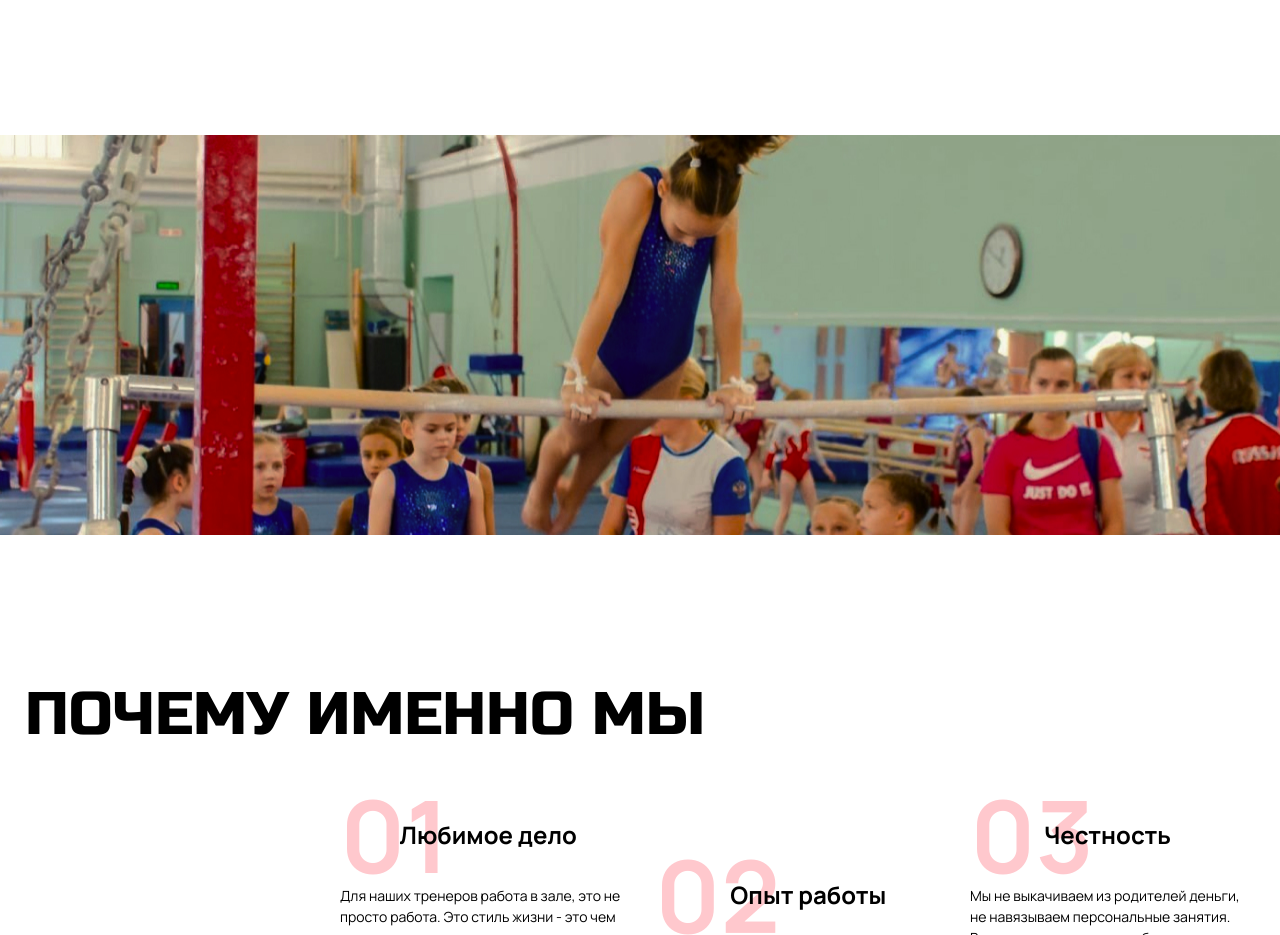
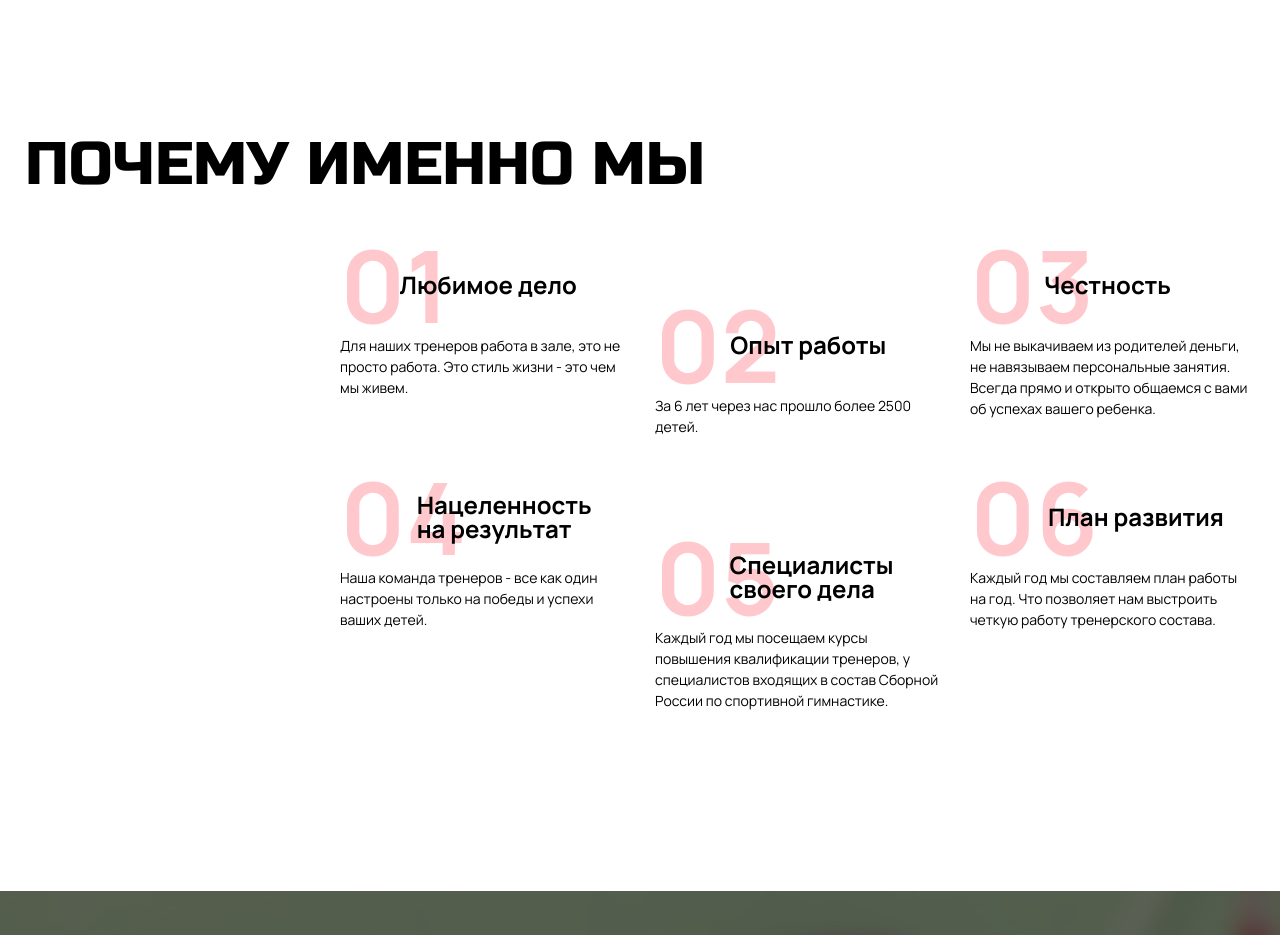
Before and after one commit to maxdev322/spartak, a plain HTML site: page index.html in a window 1280 px wide. Shown: the part 7920-8855 px from the top of the page. Drawn offline with nearby package versions, Linux system fonts and the light colour scheme.

Commit message:
Update index.html

```diff
--- a/index.html
+++ b/index.html
@@ -456,8 +456,8 @@
             </div>
         </section>
 
-        <section class="promo">
-        </section>
+<!--         <section class="promo">
+        </section> -->
         <section class="whyus" id="whyus">
             <div class="container">
                 <div class="sec_title">Почему именно мы</div>
```
